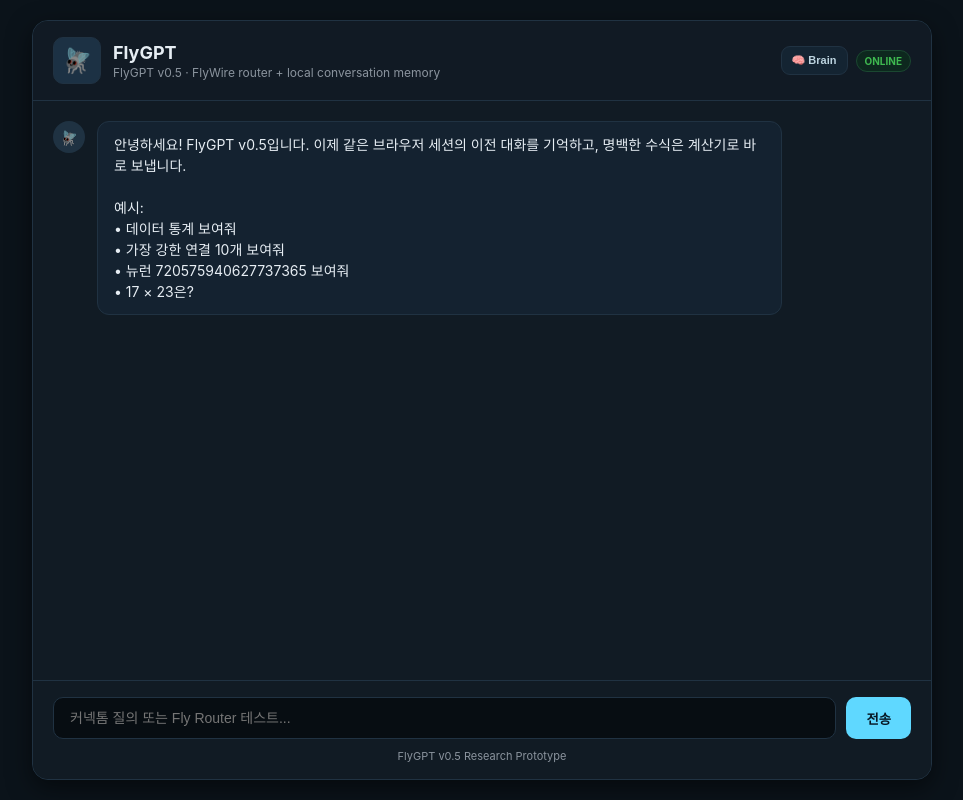
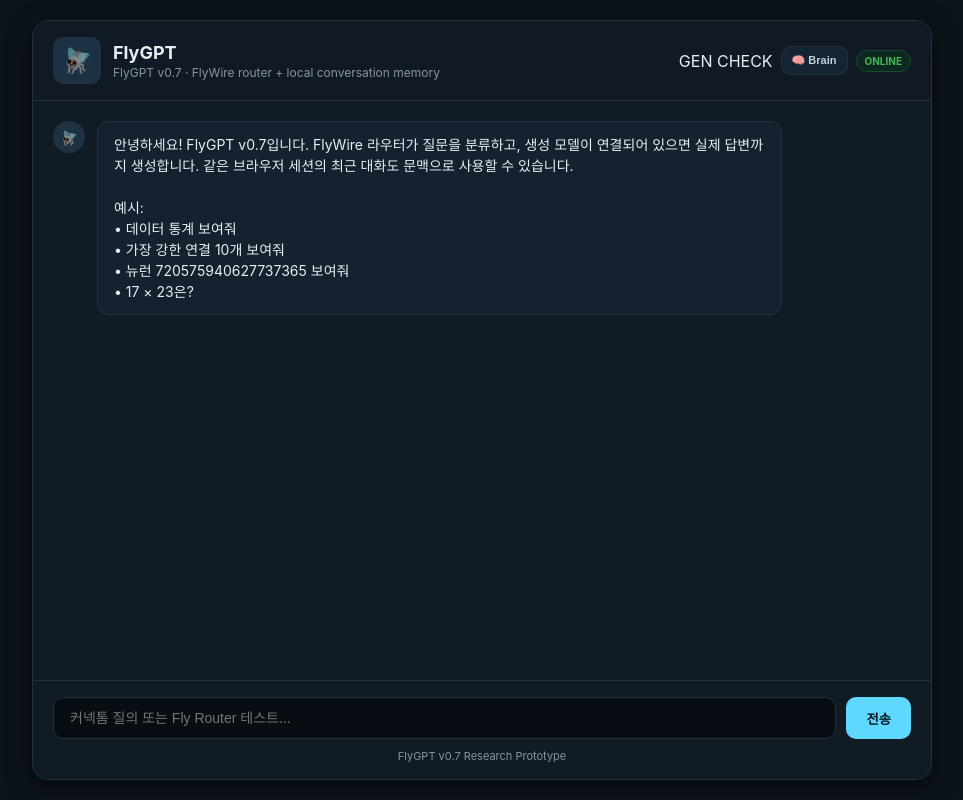
Before and after one commit to codingguy1026/FlyGPT, a FastAPI app: page / in a window 1280 px wide. Shown: the whole page, without its empty margins (158-1121 px from the left). Run offline with FastAPI, Linux system fonts and the light colour scheme.

Commit message:
v0.7: show generator state in chat header

```diff
--- a/templates/index.html
+++ b/templates/index.html
@@ -14,11 +14,12 @@
           <span class="logo">🪰</span>
           <div>
             <h1>FlyGPT</h1>
-            <div class="sub">FlyGPT v0.5 · FlyWire router + local conversation memory</div>
+            <div class="sub">FlyGPT v0.7 · FlyWire router + local conversation memory</div>
           </div>
         </div>
 
         <div class="header-actions">
+          <div class="generator-badge" id="generatorBadge">GEN CHECK</div>
           <button
             class="brain-toggle"
             id="brainToggle"
@@ -33,7 +34,7 @@
       <main class="chat-messages" id="chatMessages" aria-live="polite">
         <div class="message assistant">
           <div class="avatar">🪰</div>
-          <div class="bubble">안녕하세요! FlyGPT v0.5입니다. 이제 같은 브라우저 세션의 이전 대화를 기억하고, 명백한 수식은 계산기로 바로 보냅니다.
+          <div class="bubble">안녕하세요! FlyGPT v0.7입니다. FlyWire 라우터가 질문을 분류하고, 생성 모델이 연결되어 있으면 실제 답변까지 생성합니다. 같은 브라우저 세션의 최근 대화도 문맥으로 사용할 수 있습니다.
 
 예시:
 • 데이터 통계 보여줘
@@ -54,7 +55,7 @@
           >
           <button type="submit" id="sendBtn">전송</button>
         </form>
-        <div class="footer-note">FlyGPT v0.5 Research Prototype</div>
+        <div class="footer-note">FlyGPT v0.7 Research Prototype</div>
       </div>
     </section>
 
```
